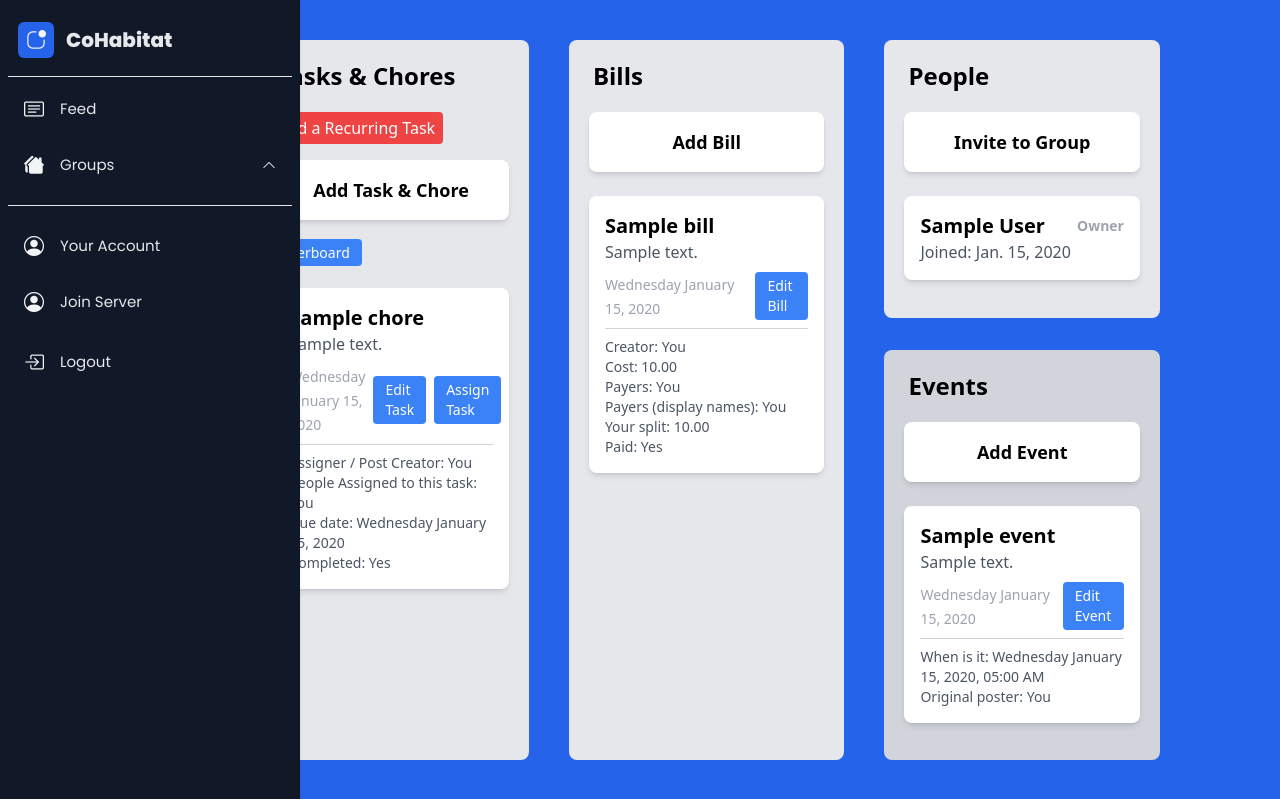
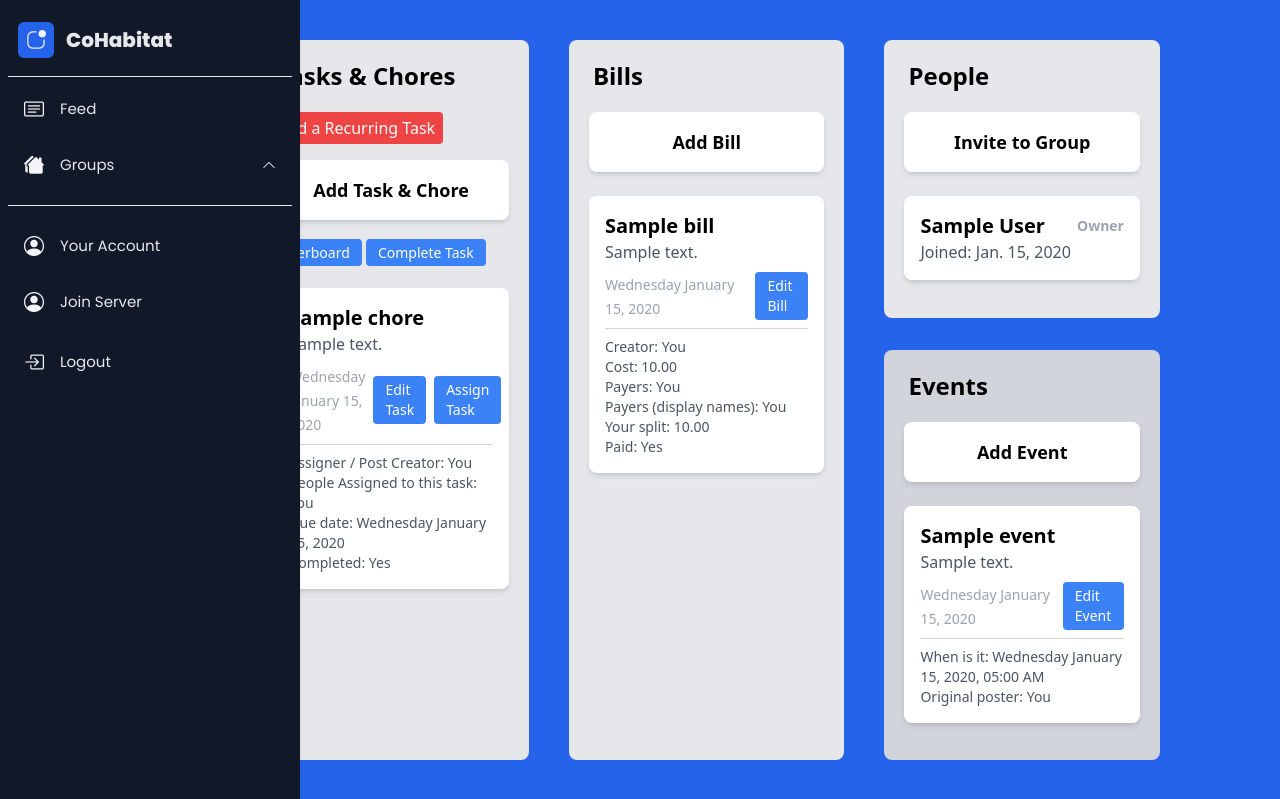
Before and after one commit to Ahmad1786/Senior-Project, a Django app: page /servers/group-page/1 in a window 1280 px wide. Shown: the top 799 px of the page. Run offline with Django 5.2, Linux system fonts and the light colour scheme; a user stored in the database is signed in; tables that the repository leaves empty hold one stand-in row (values such as "Sample post"); some libraries are stand-ins or nearby versions.

Commit message:
added Complete Task button to the main group page

```diff
--- a/project/servers/templates/servers/group-page.html
+++ b/project/servers/templates/servers/group-page.html
@@ -140,6 +140,10 @@
                 <a class="px-3 py-1 text-sm rounded bg-blue-500 text-white hover:bg-blue-600"
                 href="{%url 'servers:leaderboard' %}" hx-get="{%url 'servers:leaderboard' %}"
                 hx-target="#dialog">Leaderboard</a>
+
+                <a class="px-3 py-1 text-sm rounded bg-blue-500 text-white hover:bg-blue-600"
+                href="{%url 'servers:complete_task' %}" hx-get="{%url 'servers:complete_task' %}"
+                hx-target="#dialog">Complete Task</a>
             </a>
             {% for t in tasks %}
             <a href="{% url 'posts:chore' t.id %}">
```
